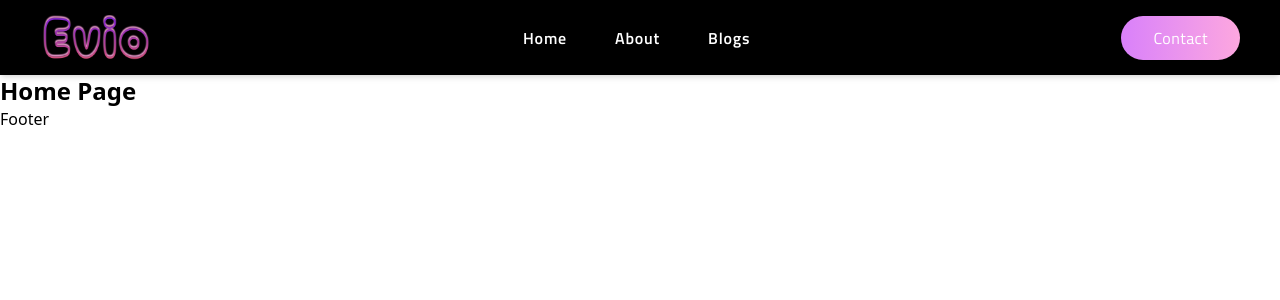
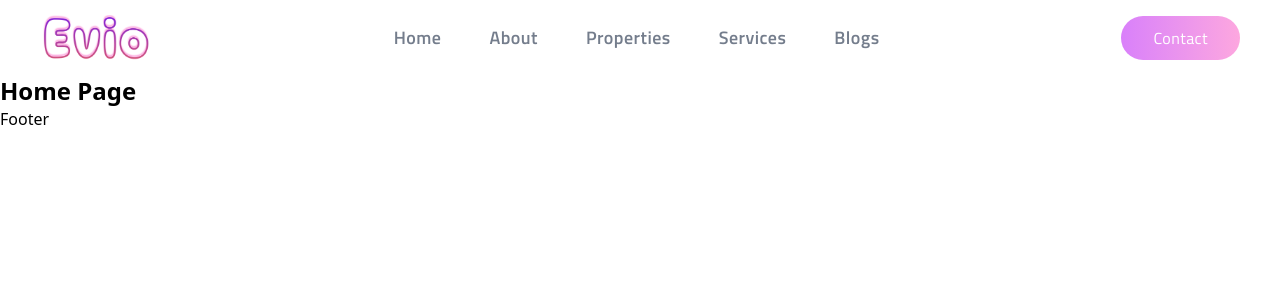
Before and after one commit to adil-asar/Evio-Frontend, a React (Vite) app: page / in a window 1280 px wide. Shown: the top 300 px of the page. Built offline with nearby package versions, Linux system fonts and the light colour scheme.

Commit message:
hero added

```diff
--- /dev/null
+++ b/src/components/common/Hero.tsx
@@ -0,0 +1,4 @@
+const Hero = () => {
+  return <div>Hero</div>;
+};
+export default Hero;
--- a/src/components/common/Navbar.tsx
+++ b/src/components/common/Navbar.tsx
@@ -8,19 +8,21 @@ const Navbar = () => {
   const menuItems = [
     { name: "Home", path: "/" },
     { name: "About", path: "/about" },
+    { name: "Properties", path: "/properties" },
+    { name: "Services", path: "/services" },
     { name: "Blogs", path: "/blogs" },
   ];
 
   return (
-    <header className="h-[75px] sticky top-0 z-50 bg-black shadow-md">
+    <header className="h-[75px] sticky top-0 z-50 bg-white  border-gray-200 ">
       <div className="containerize flex justify-between items-center h-full">
         <div className="text-2xl font-bold">
           <Link to="/">
-            <img src="./images/logo.png" alt="logo" className="w-28 " />
+            <img src="./images/logo.png" alt="logo" className="xl:w-28 lg:w-24 md:w-20 w-16" />
           </Link>
         </div>
 
-        <nav className="hidden md:flex gap-12  tracking-wider font-titillium font-semibold text-white capitalize">
+        <nav className="hidden md:flex gap-12  paragraph-md tracking-wider font-titillium font-semibold text-accent capitalize">
           {menuItems.map((item) => (
             <Link
               key={item.path}
@@ -39,7 +41,7 @@ const Navbar = () => {
         </div>
 
         <button
-          className="md:hidden text-3xl focus:outline-none"
+          className="md:hidden w-10 h-10  p-0 flex items-center justify-center focus:outline-none"
           onClick={() => setIsOpen(!isOpen)}
           aria-label="Toggle Menu"
         >
@@ -48,7 +50,7 @@ const Navbar = () => {
       </div>
 
       <div
-        className={`absolute top-[70px] left-0 w-full bg-white shadow-md text-base font-titillium font-semibold flex flex-col md:hidden transition-all duration-500 ease-in-out ${
+        className={`absolute top-[75px] left-0 w-full bg-white shadow-md text-base font-titillium font-semibold flex flex-col md:hidden transition-all duration-500 ease-in-out ${
           isOpen ? "opacity-100 visible" : "opacity-0 invisible"
         }`}
       >
--- a/src/index.css
+++ b/src/index.css
@@ -66,6 +66,19 @@ body {
            transition-all duration-500 ease-in-out;
   }
 
+  .bg-radial {
+    background: radial-gradient(circle, var(--color-light), var(--color-dark));
+  }
+
+  .bg-radial-reverse {
+    background: radial-gradient(
+      at center bottom,
+      var(--color-light),
+      rgb(124, 58, 237),
+      rgb(12, 74, 110)
+    );
+  }
+
   /* Border Glow Effect */
   .border-glow {
     @apply relative;
@@ -102,15 +115,15 @@ body {
 
   /* Paragraphs */
   .paragraph-lg {
-    @apply font-titillium font-medium tracking-wide
+    @apply font-titillium  tracking-wide
            xl:text-xl lg:text-lg sm:text-base text-sm;
   }
   .paragraph-md {
-    @apply font-titillium font-medium tracking-wide
+    @apply font-titillium  tracking-wide
            xl:text-lg lg:text-base text-sm;
   }
   .paragraph-sm {
-    @apply font-titillium font-medium tracking-wide
+    @apply font-titillium  tracking-wide
            xl:text-base lg:text-sm text-xs;
   }
 }
```
